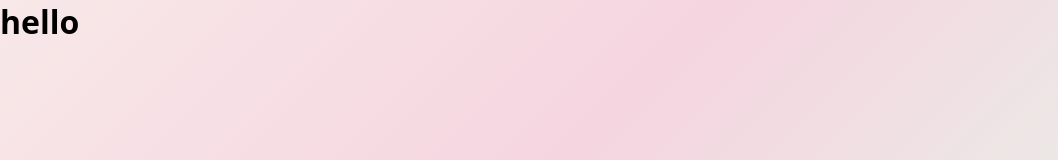
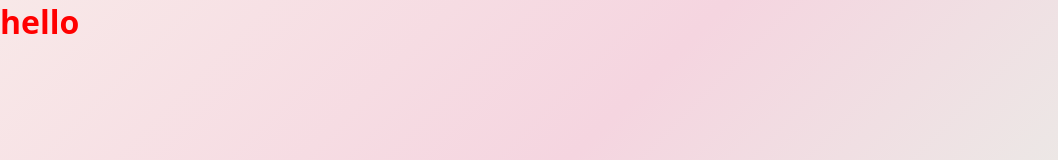
Before and after one commit to superhands-prototypes/prototype-1768405358870-311b7814, a React (Vite) app: page / in a window 1280 px wide. Shown: the top 160 px of the page, without its empty margins (0-1058 px from the left). Built offline with nearby package versions, Linux system fonts and the light colour scheme.

Commit message:
chanhge title to red color

```diff
--- a/src/App.tsx
+++ b/src/App.tsx
@@ -1,7 +1,7 @@
 export default function App() {
   return (
     <div>
-      <h1>hello</h1>
+      <h1 style={{ color: 'red' }}>hello</h1>
     </div>
   )
 }
```
